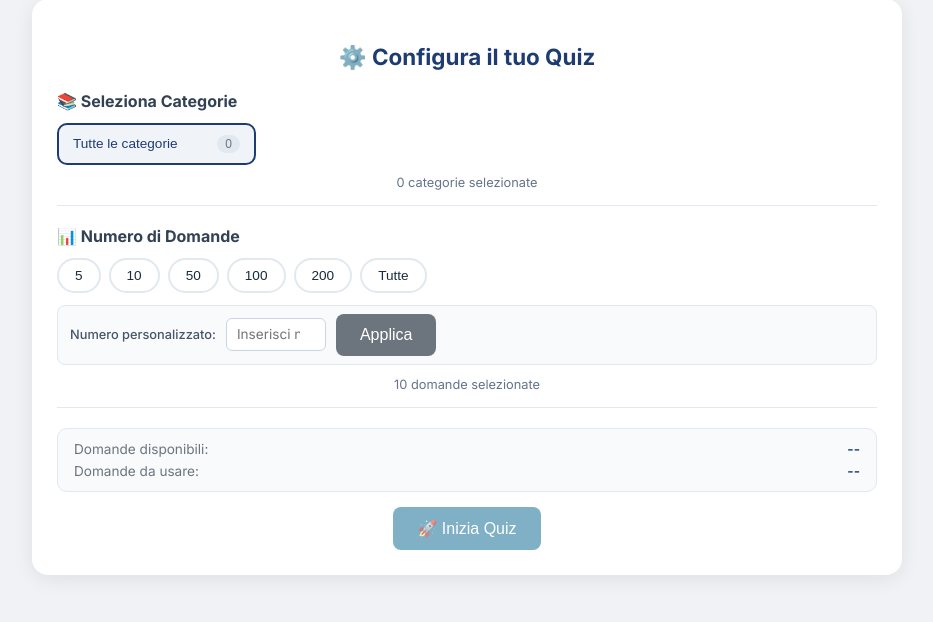
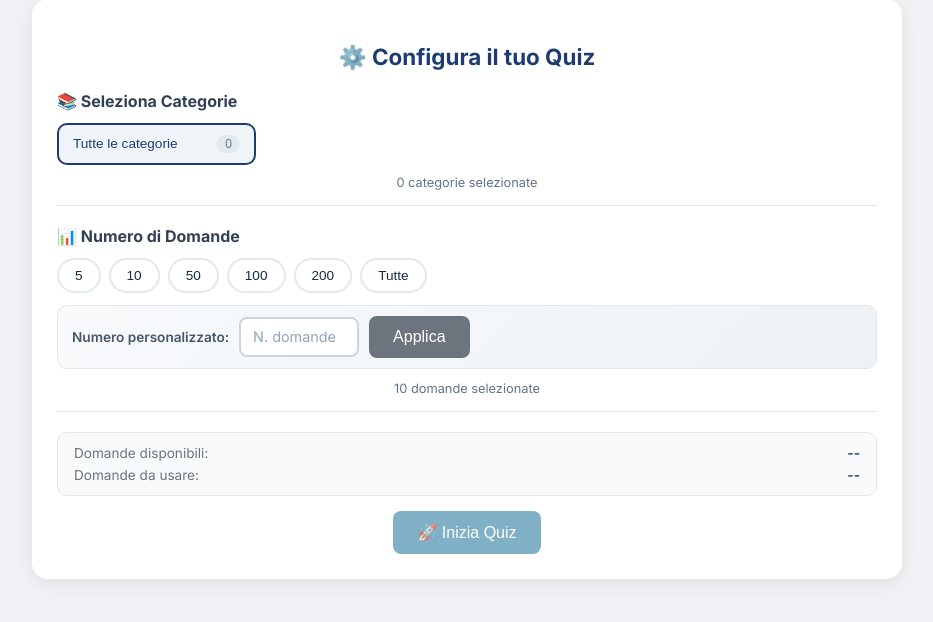
Before and after one commit to Gigagadget/question-lab, a Flask app: page /quiz in a window 1280 px wide. Shown: the part 178-800 px from the top of the page, without its empty margins (173-1106 px from the left). Run offline with Flask 3, Linux system fonts and the light colour scheme; data that the repository does not hold is empty; parts of the project's set-up code (start-up, migrations or seed data) failed here and were passed over.

Commit message:
minor visual fix

```diff
--- a/static/css/editor.css
+++ b/static/css/editor.css
@@ -8,6 +8,7 @@
 
 .nav-buttons {
     display: flex;
+    align-items: center;
     gap: 8px;
     margin-bottom: 10px;
     justify-content: flex-end;
--- a/static/css/quiz.css
+++ b/static/css/quiz.css
@@ -157,38 +157,51 @@
     gap: 10px;
     align-items: center;
     margin-bottom: 12px;
-    padding: 8px 12px;
-    background: #f8fafc;
-    border-radius: 8px;
+    padding: 10px 14px;
+    background: linear-gradient(135deg, #f8fafc 0%, #edf2f7 100%);
+    border-radius: 10px;
     border: 1px solid #e2e8f0;
     flex-wrap: wrap;
 }
 
 .custom-count label {
-    font-weight: 500;
+    font-weight: 600;
     color: #475569;
-    font-size: 0.8rem;
+    font-size: 0.85rem;
     white-space: nowrap;
 }
 
 .custom-count input {
-    padding: 6px 10px;
-    border: 1px solid #cbd5e1;
-    border-radius: 6px;
-    width: 100px;
-    font-size: 0.85rem;
+    padding: 8px 12px;
+    border: 2px solid #cbd5e1;
+    border-radius: 8px;
+    width: 120px;
+    font-size: 0.9rem;
     line-height: 1.4;
+    font-weight: 500;
+    color: #212529;
+    background: white;
+    transition: all 0.2s;
 }
 
 .custom-count input:focus {
     outline: none;
     border-color: #2c7da0;
-    box-shadow: 0 0 0 2px rgba(44, 125, 160, 0.15);
+    box-shadow: 0 0 0 3px rgba(44, 125, 160, 0.15);
+    background: white;
+}
+
+.custom-count input::placeholder {
+    color: #94a3b8;
+    font-weight: 400;
 }
 
 .custom-count button {
-    padding: 6px 12px;
-    font-size: 0.8rem;
+    padding: 8px 16px;
+    font-size: 0.85rem;
+    font-weight: 500;
+    border-radius: 8px;
+    transition: all 0.2s;
 }
 
 .count-info {
--- a/static/js/quiz.js
+++ b/static/js/quiz.js
@@ -102,6 +102,13 @@ class QuizManagerFrontend {
 
         document.getElementById('applyCustomCount').addEventListener('click', () => {
             this.applyCustomCount();
+        });
+
+        // Handle Enter key for custom count input
+        document.getElementById('customCount').addEventListener('keypress', (e) => {
+            if (e.key === 'Enter') {
+                this.applyCustomCount();
+            }
         });
 
         // Quiz actions
@@ -272,9 +279,9 @@ class QuizManagerFrontend {
 
     applyCustomCount() {
         const customInput = document.getElementById('customCount');
-        const value = parseInt(customInput.value);
+        const value = parseInt(customInput.value, 10);
 
-        if (value && value > 0) {
+        if (value && value > 0 && value <= 1000) {
             this.selectedCount = value;
 
             // Remove selection from preset buttons
@@ -284,6 +291,14 @@ class QuizManagerFrontend {
 
             this.updateCountDisplay();
             this.updateAvailableQuestions();
+        } else {
+            // Invalid input - clear and show feedback
+            customInput.style.borderColor = '#dc3545';
+            customInput.style.boxShadow = '0 0 0 3px rgba(220, 53, 69, 0.15)';
+            setTimeout(() => {
+                customInput.style.borderColor = '#cbd5e1';
+                customInput.style.boxShadow = 'none';
+            }, 2000);
         }
     }
 
--- a/templates/quiz.html
+++ b/templates/quiz.html
@@ -49,7 +49,7 @@
                     </div>
                     <div class="custom-count">
                         <label for="customCount">Numero personalizzato:</label>
-                        <input type="number" id="customCount" min="1" max="1000" placeholder="Inserisci numero">
+                        <input type="text" id="customCount" inputmode="numeric" pattern="[0-9]*" min="1" max="1000" placeholder="N. domande">
                         <button id="applyCustomCount" class="secondary">Applica</button>
                     </div>
                     <div class="count-info">
```
